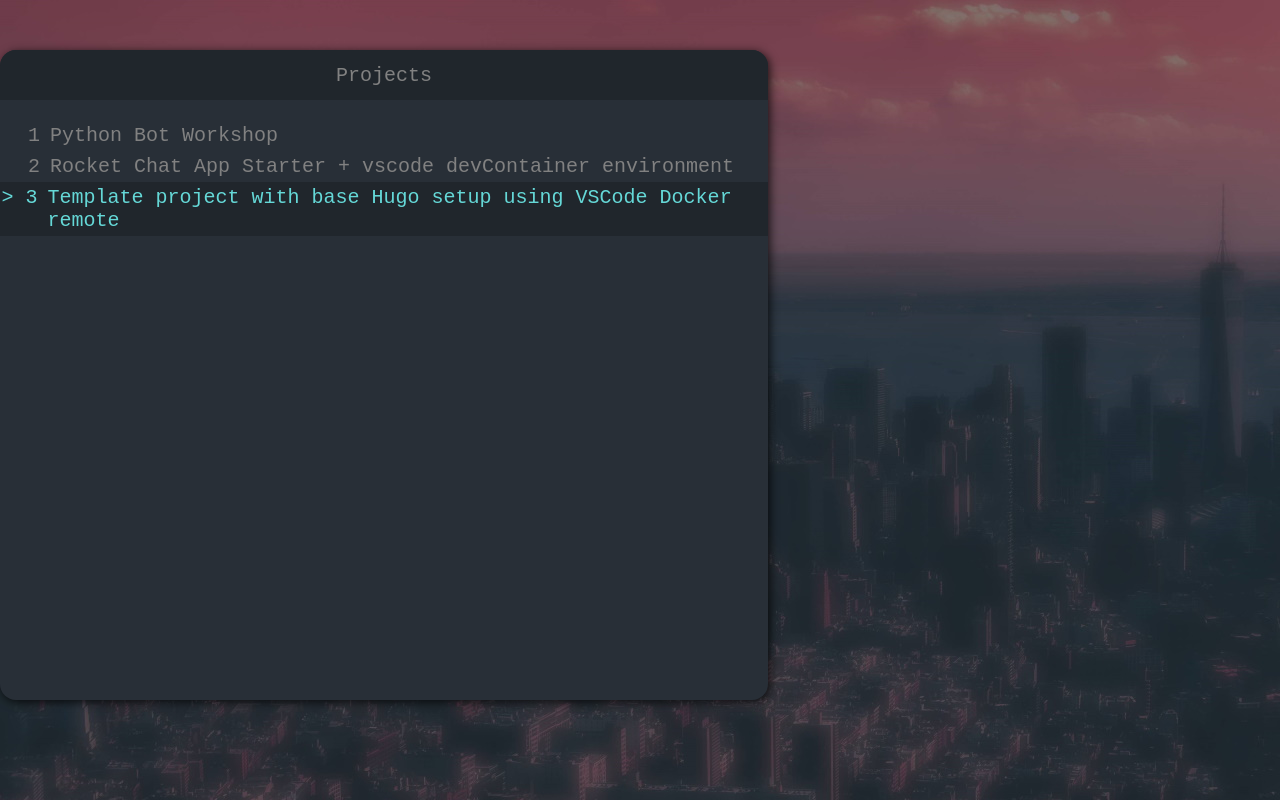
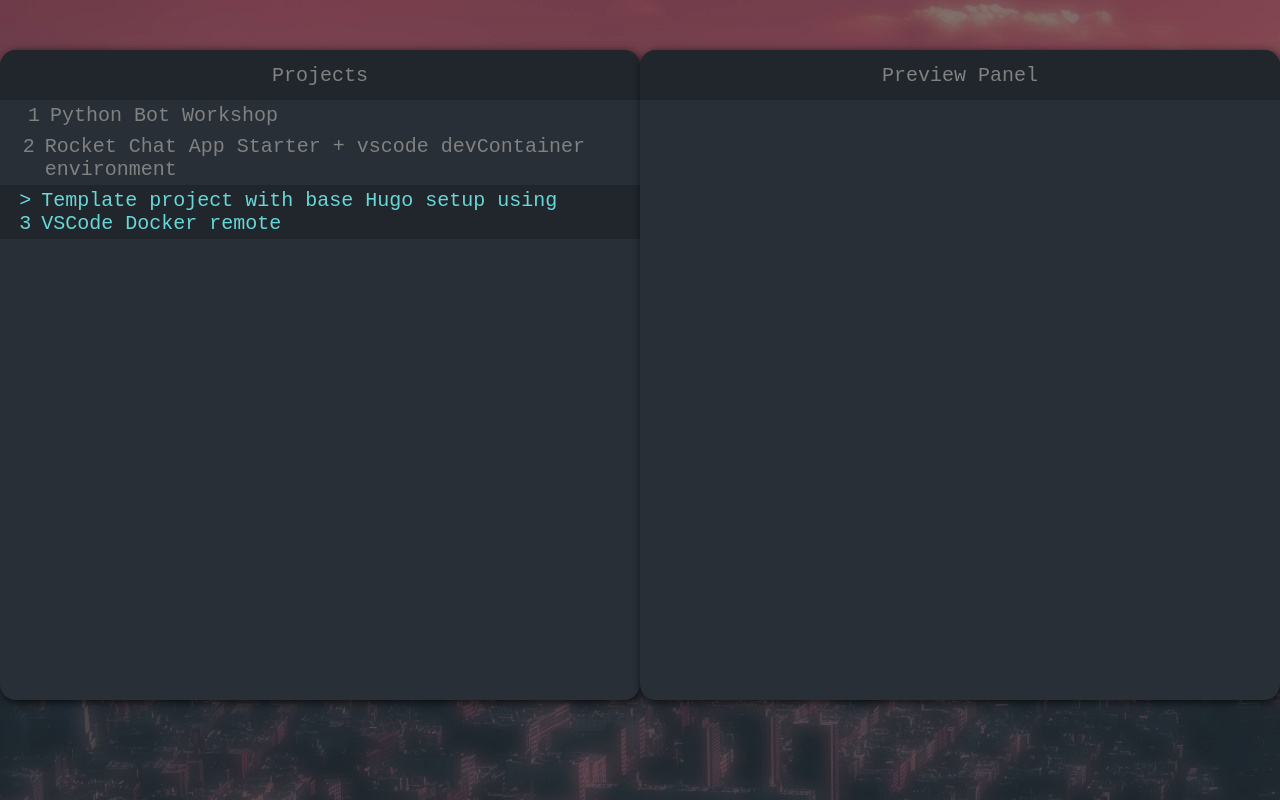
Before and after one commit to moxon6/moxon6.github.io, a React (Create React App) app: page / in a window 1280 px wide. Built offline with nearby package versions, Linux system fonts and the light colour scheme.

Commit message:
Extract Panel Component

```diff
--- a/src/App.jsx
+++ b/src/App.jsx
@@ -2,6 +2,7 @@
 import './App.scss';
 import { getProjects } from './api/github';
 import background2 from './background2.jpg';
+import Panel from './components/Panel';
 
 
 document.addEventListener('keyup', (e) => {
@@ -30,11 +31,7 @@
       }}
     >
       <div className="projects">
-        <div className="project-list">
-          <div className="projects-title">
-            Projects
-          </div>
-          <div className="project-entry-list">
+        <Panel className="" title="Projects">
           {
             projects.map((project, index) => (
               <div
@@ -51,11 +48,10 @@
               </div>
             ))
           }
-          </div>
-        </div>
-        <div className="project-details">
+        </Panel>
+        <Panel title="Preview Panel">
 
-        </div>
+        </Panel>
       </div>
     </div>
   );
--- a/src/App.scss
+++ b/src/App.scss
@@ -10,6 +10,7 @@
 $color2: #20262c;
 $color-light: rgb(129, 129, 129);
 $color3: #65d8d7;
+
 
 .App {
   height: 100%;
@@ -24,24 +25,9 @@
   padding-top: 50px;
   padding-bottom: 100px;
 
-  .project-list {
-    flex: 3;
-    background-color: $color1;
-    border-radius: $border-radius;
-    box-shadow: 2px 2px 10px 0px rgba(0, 0, 0, 0.75);
-  }
 
-  .projects-title {
-    height: 50px;
-    background-color: $color2;
-    display: flex;
-    justify-content: center;
-    align-items: center;
-    color: $color-light;
-    font-family: monospace;
-    font-size: x-large;
-    border-radius: $border-radius $border-radius 0px 0px;
-  }
+
+
 
   .project-details {
     flex: 2;
--- /dev/null
+++ b/src/components/Panel.jsx
@@ -0,0 +1,13 @@
+import React from 'react';
+import './Panel.scss';
+
+const Panel = ({ children, title, className }) => (
+    <div className={`panel ${className}`}>
+        <div className="title">
+            {title}
+        </div>
+        {children}
+    </div>
+)
+
+export default Panel;
--- /dev/null
+++ b/src/components/Panel.scss
@@ -0,0 +1,19 @@
+@import '../App.scss';
+
+.panel {
+    flex: 3;
+    background-color: $color1;
+    border-radius: $border-radius;
+    box-shadow: 2px 2px 10px 0px rgba(0, 0, 0, 0.75);
+    .title {
+      height: 50px;
+      background-color: $color2;
+      display: flex;
+      justify-content: center;
+      align-items: center;
+      color: $color-light;
+      font-family: monospace;
+      font-size: x-large;
+      border-radius: $border-radius $border-radius 0px 0px;
+    }
+  }
```
Lines whose indentation alone changed are shown as unchanged.
